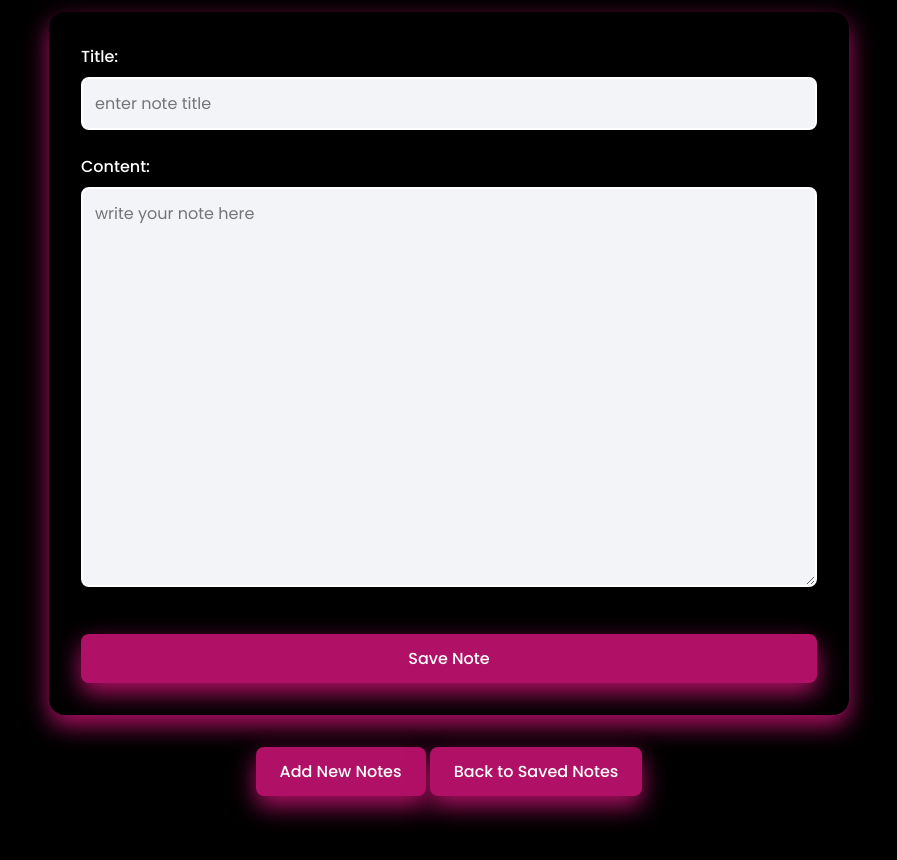
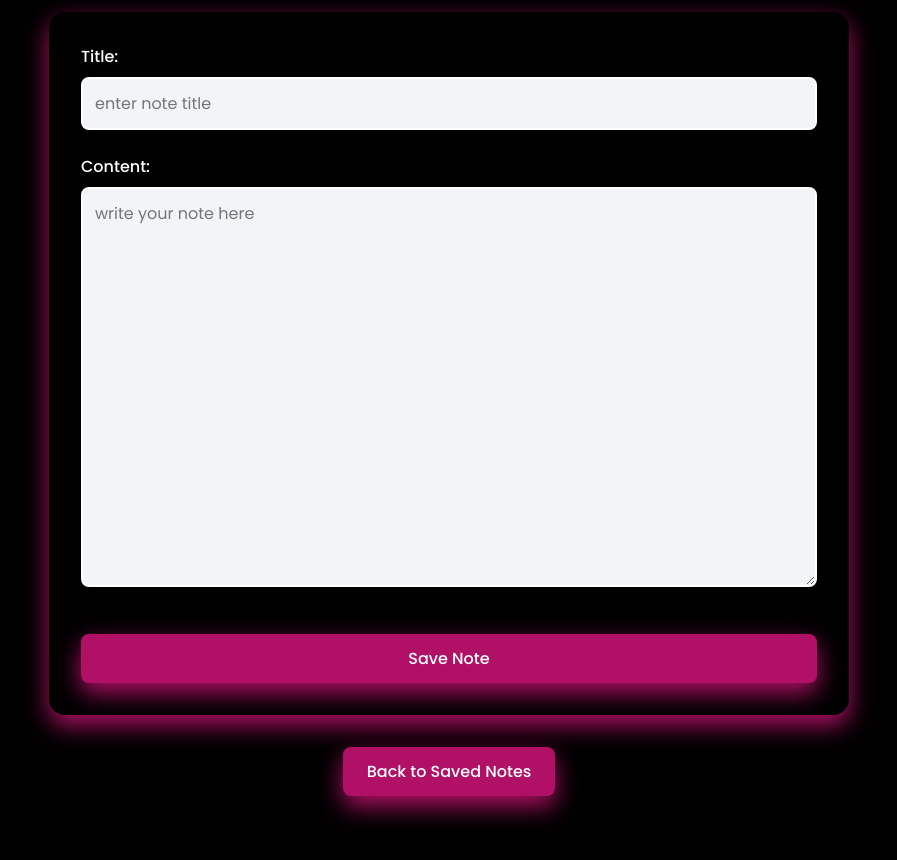
Before and after one commit to dubemo6/notes, a plain HTML site: page note.html in a window 1280 px wide. Shown: the part 112-972 px from the top of the page, without its empty margins (191-1088 px from the left). Drawn offline with Linux system fonts and the light colour scheme.

Commit message:
changes made on the note.html i removed the add notes button

```diff
--- a/note.html
+++ b/note.html
@@ -39,7 +39,6 @@
       </div>
 
       <div class="dialog-actions">
-        <button id="addnewnote" class="save-btn">Add New Notes</button>
         <button id="backToSavedBtn" class="saved-btn">
           Back to Saved Notes
         </button>
```
